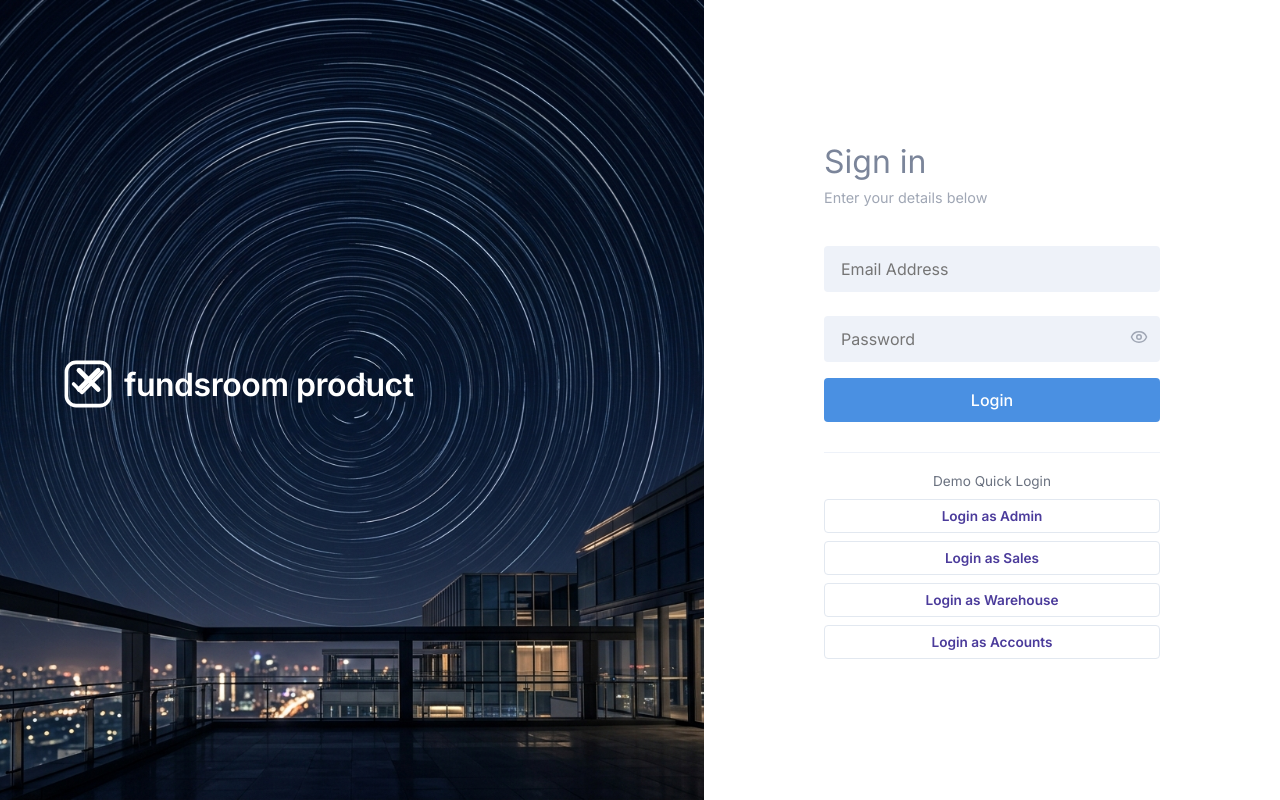
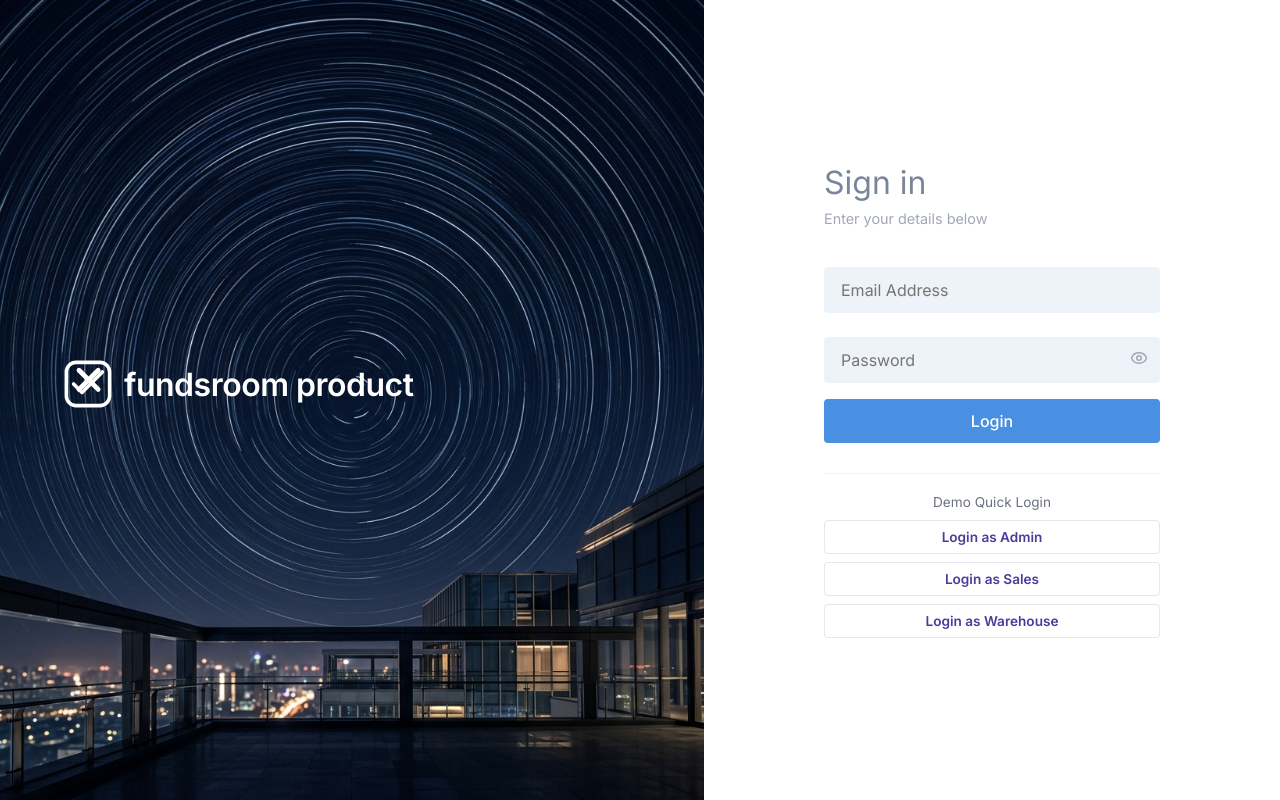
Before and after one commit to kushagratiwari7261/fundsroom-assesment, a React (Vite) app in the folder frontend/: page /login in a window 1280 px wide. Built offline with nearby package versions, Linux system fonts and the light colour scheme; no server answers.

Commit message:
first commit

```diff
--- a/frontend/src/pages/LoginPage.tsx
+++ b/frontend/src/pages/LoginPage.tsx
@@ -119,7 +119,6 @@ const LoginPage: React.FC = () => {
                 <button type="button" onClick={() => { setEmail('admin@fundsroom.com'); setPassword('password123'); setTimeout(() => document.querySelector('form')?.dispatchEvent(new Event('submit', { cancelable: true, bubbles: true })), 100); }} style={{ padding: '8px', borderRadius: '4px', border: '1px solid #e2e8f0', background: 'white', color: '#4b3b9b', fontSize: '0.85rem', cursor: 'pointer', fontWeight: 600 }}>Login as Admin</button>
                 <button type="button" onClick={() => { setEmail('sales@fundsroom.com'); setPassword('password123'); setTimeout(() => document.querySelector('form')?.dispatchEvent(new Event('submit', { cancelable: true, bubbles: true })), 100); }} style={{ padding: '8px', borderRadius: '4px', border: '1px solid #e2e8f0', background: 'white', color: '#4b3b9b', fontSize: '0.85rem', cursor: 'pointer', fontWeight: 600 }}>Login as Sales</button>
                 <button type="button" onClick={() => { setEmail('warehouse@fundsroom.com'); setPassword('password123'); setTimeout(() => document.querySelector('form')?.dispatchEvent(new Event('submit', { cancelable: true, bubbles: true })), 100); }} style={{ padding: '8px', borderRadius: '4px', border: '1px solid #e2e8f0', background: 'white', color: '#4b3b9b', fontSize: '0.85rem', cursor: 'pointer', fontWeight: 600 }}>Login as Warehouse</button>
-                <button type="button" onClick={() => { setEmail('accounts@fundsroom.com'); setPassword('password123'); setTimeout(() => document.querySelector('form')?.dispatchEvent(new Event('submit', { cancelable: true, bubbles: true })), 100); }} style={{ padding: '8px', borderRadius: '4px', border: '1px solid #e2e8f0', background: 'white', color: '#4b3b9b', fontSize: '0.85rem', cursor: 'pointer', fontWeight: 600 }}>Login as Accounts</button>
               </div>
             </div>
           </form>
```
